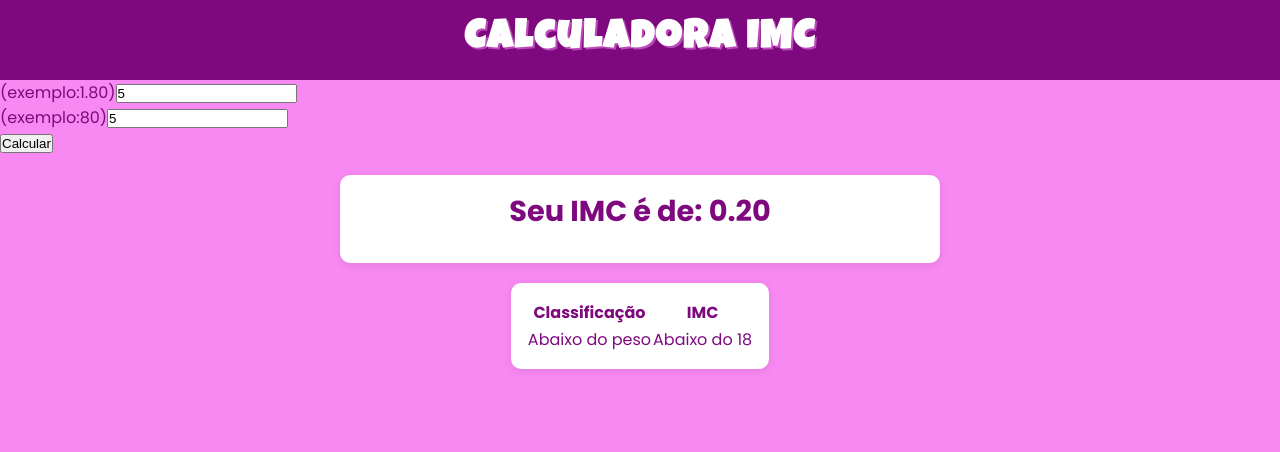
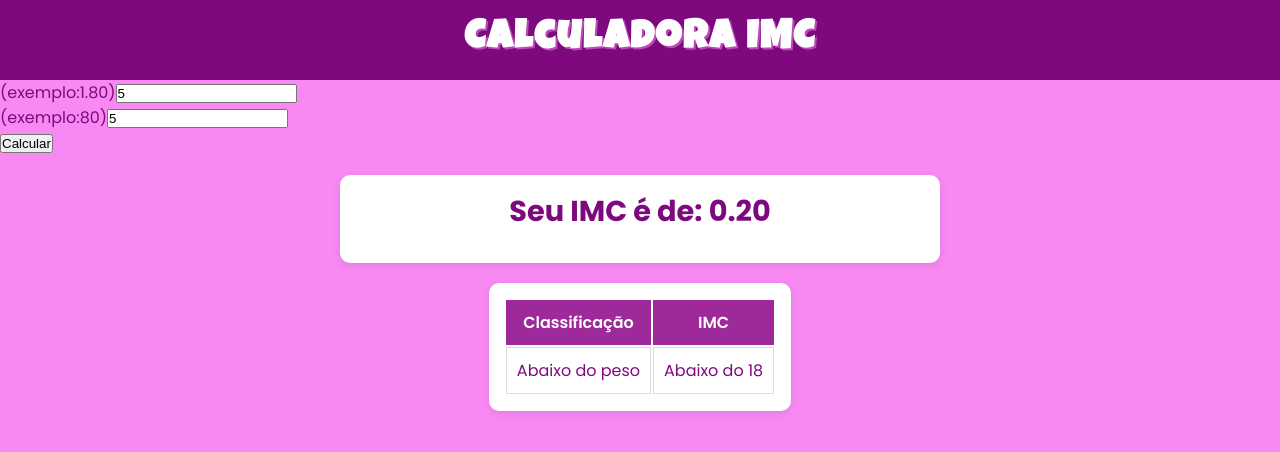
Before and after one commit to CPFrontEnd/CP4-IMC, a React (Vite) app: page / in a window 1280 px wide. Both pictures are taken after typing "5", "5" into the empty fields and a click on the button "Calcular". Shown: the top 452 px of the page. Built offline with nearby package versions, Linux system fonts and the light colour scheme.

Commit message:
Estlizando tabela e Span IMC

```diff
--- a/src/css/resultado.css
+++ b/src/css/resultado.css
@@ -1,3 +1,5 @@
+/* resultado.css */
+
 .tabela {
   margin: 20px auto;
   padding: 15px;
@@ -13,3 +15,32 @@
   margin-bottom: 15px;
   color: var(--cor1);
 }
+
+.imcSpan {
+  color: var(--cor3);
+  font-weight: bold;
+  font-size: 2rem;
+}
+
+.tabela table {
+  width: 100%;
+  border-collapse: collapse;
+  margin-top: 10px;
+}
+
+.tabelaHeader th {
+  background: var(--cor2);
+  color: white;
+  padding: 10px;
+  font-weight: 600;
+}
+
+.tabelaBody td {
+  border: 1px solid #ddd;
+  padding: 10px;
+  font-size: 1rem;
+}
+
+.tabelaBody tr:nth-child(even) {
+  background-color: var(--cor5);
+}
```
